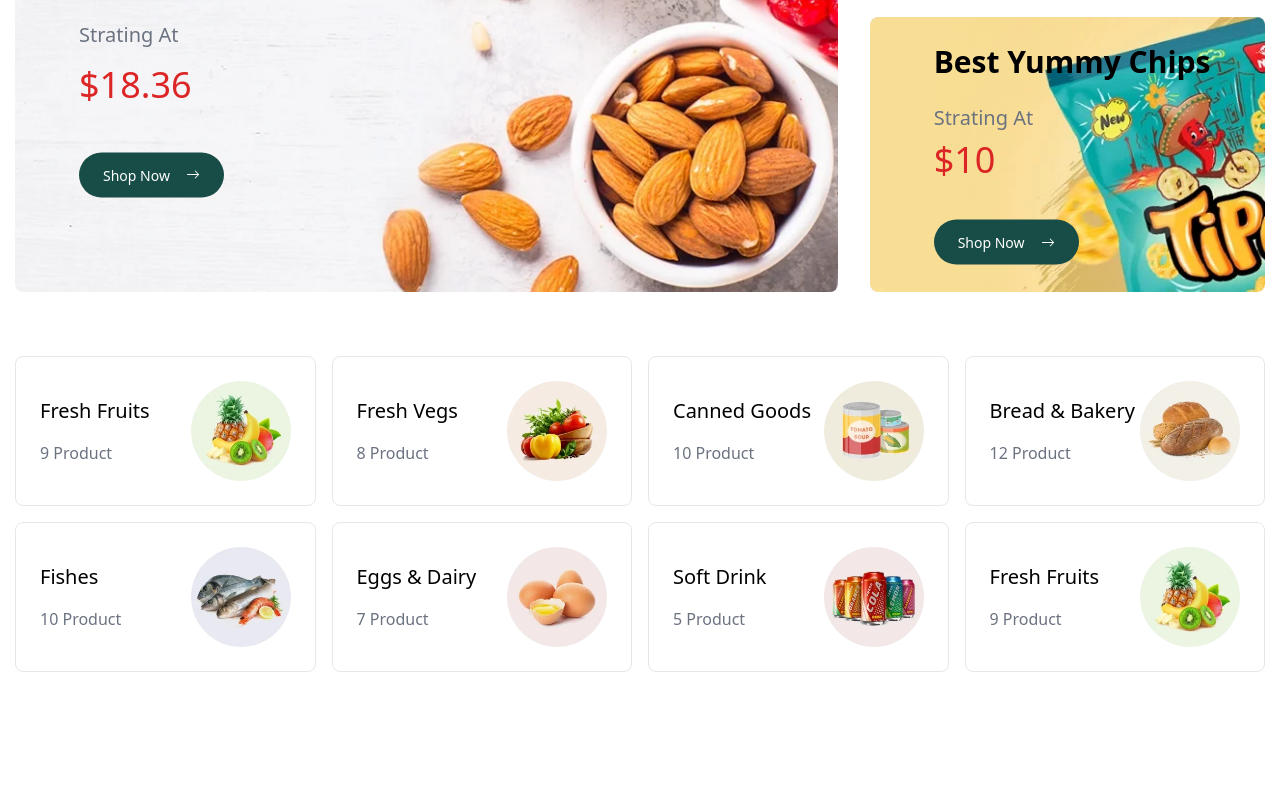
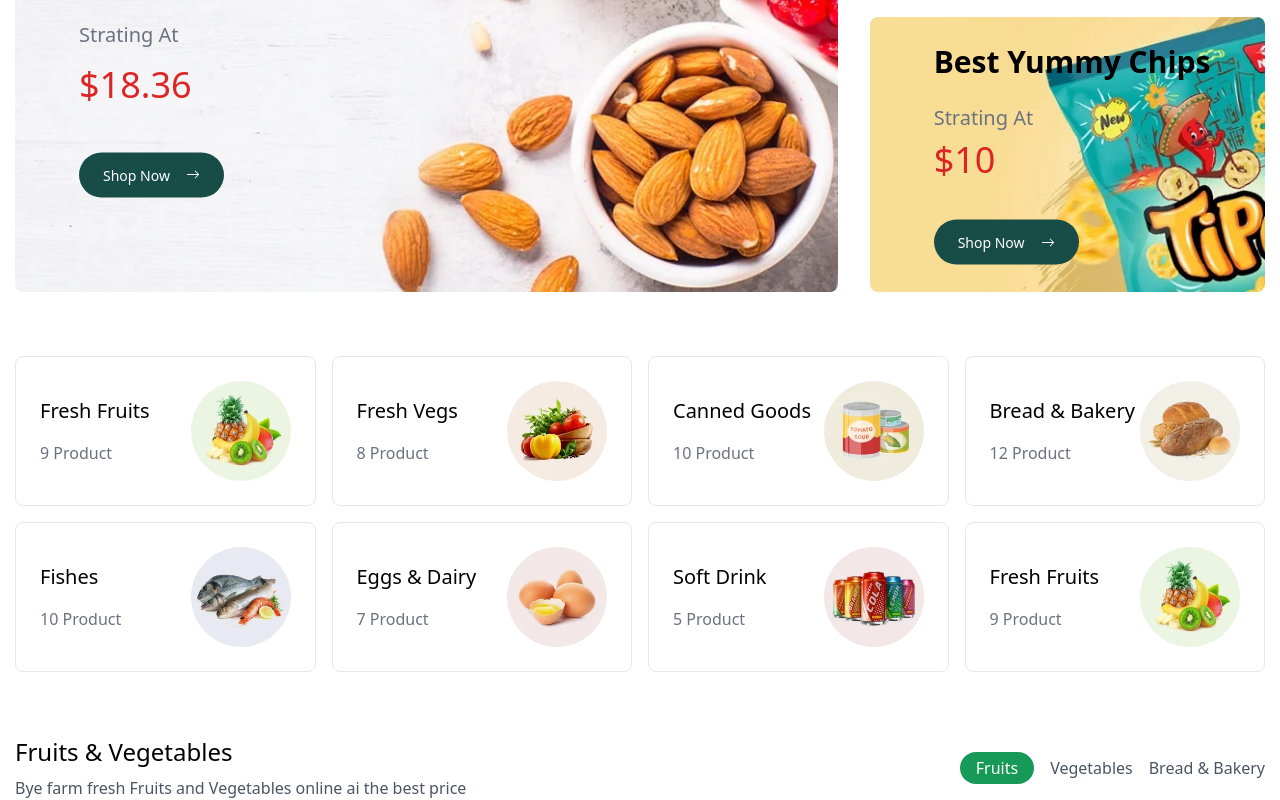
Before and after one commit to sourav0009/E-commerce-website, a React (Vite) app: page / in a window 1280 px wide. Shown: the part 404-1204 px from the top of the page. Before the commit the page ends 1076 px from the top, so only its background shows below. Built offline with nearby package versions, Linux system fonts and the light colour scheme.

Commit message:
Frout buttan

```diff
--- a/src/App.tsx
+++ b/src/App.tsx
@@ -1,4 +1,5 @@
 import Category from "./components/Category"
+import FeatureSectionEruits from "./components/FeatureSectionEruits"
 import Hero from "./components/Hero"
 import Navbar from "./components/Navbar"
 
@@ -9,6 +10,7 @@
     <Navbar/>
     <Hero/>
     <Category/>
+    <FeatureSectionEruits/>
    </main>
   )
 }
--- /dev/null
+++ b/src/components/FeatureSectionEruits.tsx
@@ -0,0 +1,21 @@
+
+
+const FeatureSectionEruits = () => {
+    return (
+        <div className=" container pt-16">
+            <div className=" lg:flex justify-between items-center">
+                <div>
+                    <h3 className=" font-medium text-2xl">Fruits & Vegetables</h3>
+                    <p className=" text-gray-600 mt-2">Bye farm fresh Fruits and Vegetables online ai the best price</p>
+                </div>
+                <div className=" space-x-4 mt-8 lg:mt-0">
+                    <button className="feature_btn">Fruits</button>
+                    <button className=" text-gray-600 hover:text-accent">Vegetables</button>
+                    <button className=" text-gray-600 hover:text-accent">Bread & Bakery</button>
+                </div>
+            </div>
+        </div>
+    )
+}
+
+export default FeatureSectionEruits
--- a/src/index.css
+++ b/src/index.css
@@ -8,3 +8,7 @@
         @apply border border-gray-400 rounded-full w-[50px] h-[50px] grid place-items-center text-[22px]
     }
 }
+
+.feature_btn{
+    @apply bg-accent text-white px-4 py-1 rounded-full hover:bg-accentDark;
+}
```
